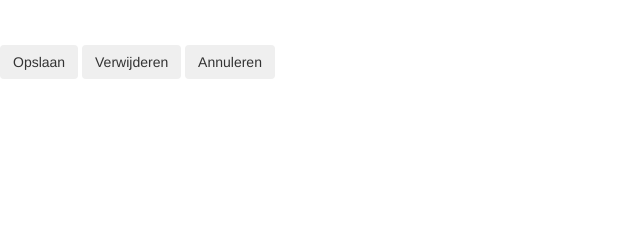
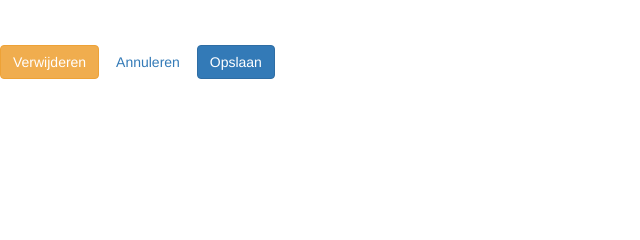
Before and after one commit to NielsPeeters/KempenRust, a CodeIgniter app: the page made by application/views/map/ajax_kamer.php in a window 1280 px wide. Shown: the part 351-591 px from the top of the page, without its empty margins (0-640 px from the left). Run offline with CodeIgniter, Linux system fonts and the light colour scheme; data that the repository does not hold is empty; some libraries are stand-ins or nearby versions.

Commit message:
no message

```diff
--- a/application/views/map/ajax_kamer.php
+++ b/application/views/map/ajax_kamer.php
@@ -59,8 +59,9 @@
     <div class="help-block with-errors"></div>
 
 
-    <button type="submit" data-id="' . $kamer->id . '" class="btn opslaan">Opslaan</button>
-    <button type="button" data-id="' . $kamer->id . '" class="btn verwijder">Verwijderen</button>
-    <button type="reset" data-id="' . $kamer->id . '" class="btn reset">Annuleren</button>
+    <button type="button" data-id="' . $kamer->id . '" class="btn btn-warning verwijder">Verwijderen</button>
+    <?php echo anchor('/home/index', '<p  id="annuleren" class="btn btn-secondary">Annuleren</p>'); ?>
+    <button type="submit" data-id="' . $kamer->id . '" class="btn btn-primary opslaan">Opslaan</button>
+
 </div>
 </form>
--- a/application/views/map/kamer_beheren.php
+++ b/application/views/map/kamer_beheren.php
@@ -129,7 +129,7 @@ foreach($kamers as $kamer){
             <?php echo form_dropdown('kamer', $options, '0', 'id="kamer" size="10" class="form-control"');?>
         </p>
         </div>
-        <p  id="nieuw" class="btn btn-warning">Nieuw</p>
+        <p  id="nieuw" class="btn btn-primary">Nieuw</p>
         </br></br>
     </div>
 
@@ -206,5 +206,5 @@ echo "</tbody></table>";
 
 
 <p>
-  <a id="terug" class="btn btn-warning" href="javascript:history.go(-1);">Terug</a>
+  <a id="terug" class="btn btn-secondary" href="javascript:history.go(-1);">Terug</a>
 </p>
```
